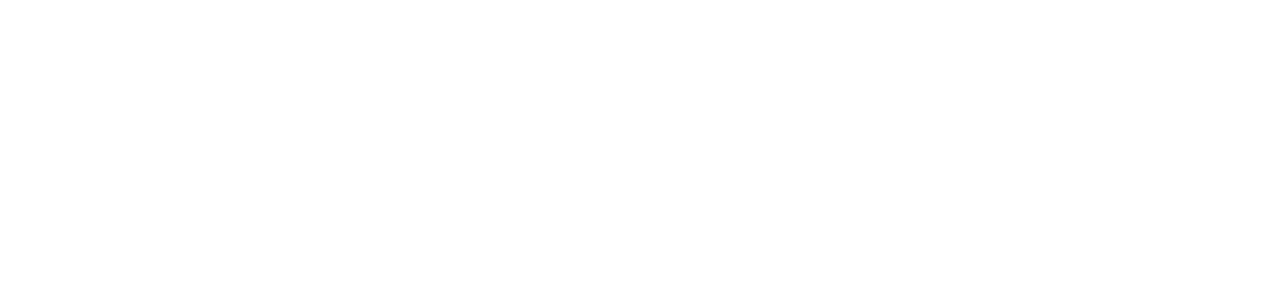
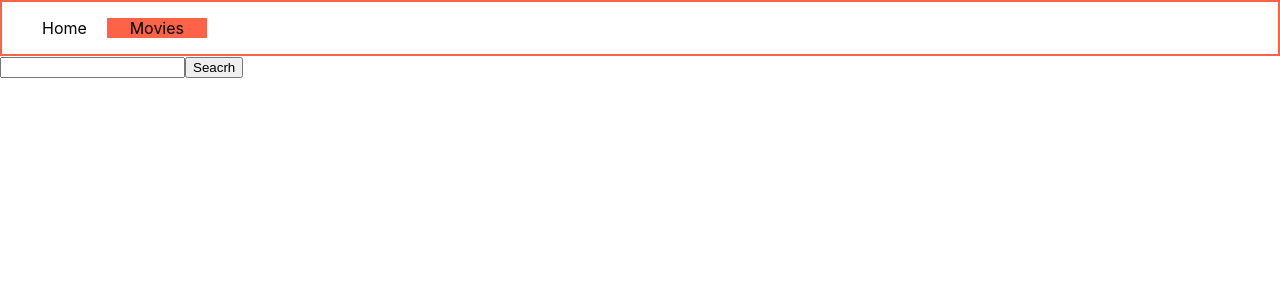
Before and after one commit to Daniel-Slavnyi/goit-react-hw-05-movies, a React (Create React App) app: page /movies in a window 1280 px wide. Shown: the top 300 px of the page. Built offline with nearby package versions, Linux system fonts and the light colour scheme.

Commit message:
add change

```diff
--- a/package.json
+++ b/package.json
@@ -14,6 +14,7 @@
     "react-dom": "^18.1.0",
     "react-router-dom": "^6.6.1",
     "react-scripts": "5.0.1",
+    "react-toastify": "^9.1.1",
     "web-vitals": "^2.1.3"
   },
   "scripts": {
--- a/src/components/App.jsx
+++ b/src/components/App.jsx
@@ -5,6 +5,7 @@ import Movies from './Movies/Movies';
 import MovieDetails from './MovieDetails/MovieDetails';
 import Cast from './Cast/Cast';
 import Reviews from './Reviews/Reviews';
+import NotPageFound404 from './NotPageFound404/NotPageFound404';
 
 export const App = () => {
   return (
@@ -17,6 +18,7 @@ export const App = () => {
           <Route path="reviews" element={<Reviews />} />
         </Route>
       </Route>
+      <Route path="*" element={<NotPageFound404 />} />
     </Routes>
   );
 };
--- a/src/components/Cast/Cast.jsx
+++ b/src/components/Cast/Cast.jsx
@@ -1,6 +1,7 @@
 import React, { useEffect, useState } from 'react';
 import { useParams } from 'react-router-dom';
 import { fetchMovieForCredits } from 'services/fetchMovie';
+import defualtImage from './dfi.jpg';
 
 export default function Cast() {
   const [cast, setCast] = useState([]);
@@ -18,8 +19,9 @@ export default function Cast() {
         cast.map(item => (
           <img
             src={
-              item.profile_path &&
-              `https://image.tmdb.org/t/p/w500${item.profile_path}`
+              item.profile_path
+                ? `https://image.tmdb.org/t/p/w500${item.profile_path}`
+                : defualtImage
             }
             alt={`actor ${item.name}`}
           />
--- a/src/components/Movies/Movies.jsx
+++ b/src/components/Movies/Movies.jsx
@@ -1,19 +1,38 @@
-import React, { useState } from 'react';
+import React, { useEffect, useState } from 'react';
 import { Link } from 'react-router-dom';
 import { fetchMovieByQery } from 'services/fetchMovie';
+import { ToastContainer, toast } from 'react-toastify';
+import 'react-toastify/dist/ReactToastify.css';
 
 export default function Movies() {
   const [inputValue, setInputValue] = useState('');
   const [qeryMovie, setQeryMovie] = useState([]);
 
+  useEffect(() => {
+    if (qeryMovie.length === 0 && !inputValue) {
+      return;
+    }
+
+    if (qeryMovie.length === 0 && inputValue) {
+      toast('There is nothing to movies, please choose another value');
+      setInputValue('');
+    }
+    // eslint-disable-next-line react-hooks/exhaustive-deps
+  }, [qeryMovie]);
+
   const onSubmit = e => {
     e.preventDefault();
+    if (!inputValue.trim()) {
+      toast('There is nothing to search, please write some value');
+      return;
+    }
 
     fetchMovieByQery(inputValue).then(data => setQeryMovie(data.results));
   };
 
   return (
     <>
+      <ToastContainer />
       <form onSubmit={onSubmit}>
         <label htmlFor="">
           <input
--- /dev/null
+++ b/src/components/NotPageFound404/NotPageFound404.jsx
@@ -0,0 +1,11 @@
+import React from 'react';
+import { Link } from 'react-router-dom';
+
+export default function NotPageFound404() {
+  return (
+    <>
+      <p>NotPageFound404</p>
+      <Link to="/">Go Home</Link>
+    </>
+  );
+}
--- a/src/index.js
+++ b/src/index.js
@@ -6,7 +6,8 @@ import './index.css';
 
 ReactDOM.createRoot(document.getElementById('root')).render(
   <React.StrictMode>
-    <BrowserRouter basename="goit-react-hw-05-movies">
+    {/* <BrowserRouter basename="goit-react-hw-05-movies"> */}
+    <BrowserRouter>
       <App />
     </BrowserRouter>
   </React.StrictMode>
```
Also changed, not shown: src/components/Cast/dfi.jpg (added), 1 other file (tests, documents, lock files or other folders).
